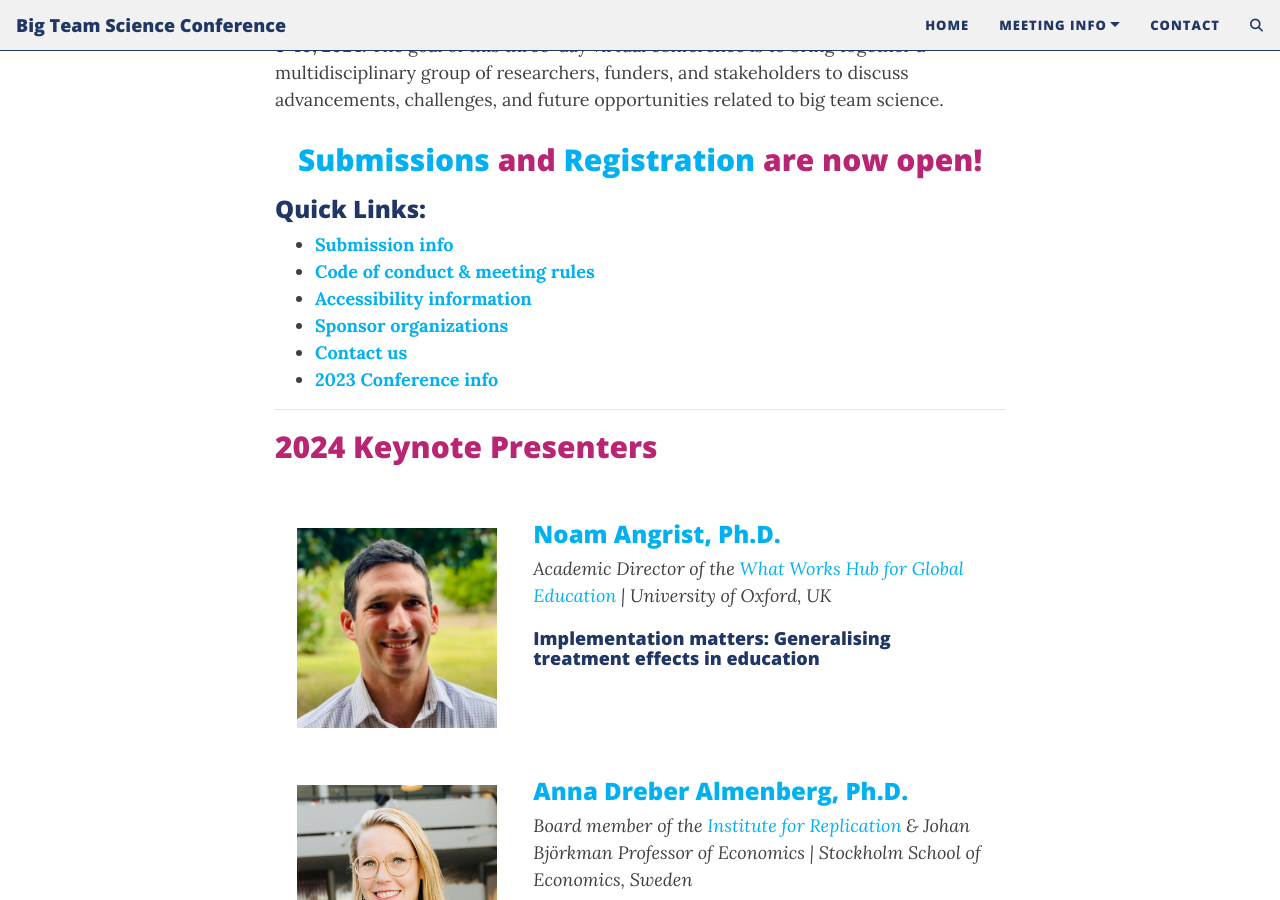
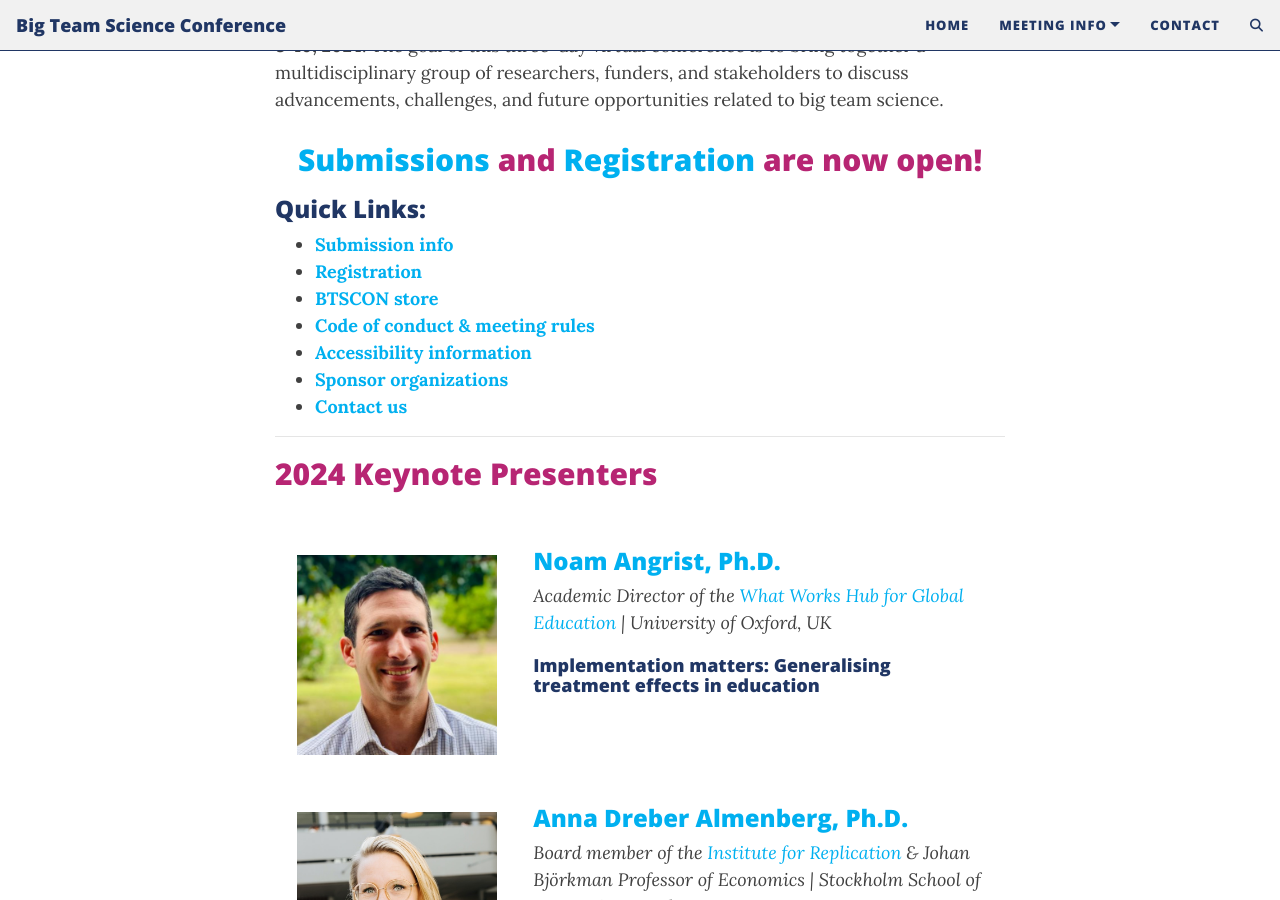
Before and after one commit to bigteamscienceconference/bigteamscienceconference.github.io, a Jekyll site: the page built from index.md, in a window 1280 px wide and 900 px high, scrolled down 563 px. Built offline with Jekyll 4.4.1, drawn with Linux system fonts in a browser that asks for light colours; comment, search, counter and statistics services are not loaded.

Commit message:
add store link

```diff
--- a/index.md
+++ b/index.md
@@ -20,11 +20,12 @@ layout: page
 
 ### Quick Links:
 * <b><a href="{{site.baseurl}}/submissions/">Submission info</a></b>
+* <b><a href="{{site.baseurl}}/registration/">Registration</a></b>
+* <b><a href="{{site.baseurl}}/merch/">BTSCON store</a></b>
 * <b><a href="{{site.baseurl}}/codeofconduct/">Code of conduct & meeting rules</a></b>
 * <b><a href="{{site.baseurl}}/access/">Accessibility information</a></b>
 * <b><a href="#sponsors">Sponsor organizations</a></b>
 * <b><a href="{{site.baseurl}}/contact/">Contact us</a></b>
-* <b><a href="{{site.baseurl}}/2023btscon/">2023 Conference info</a></b>
 
 
 ***
```
